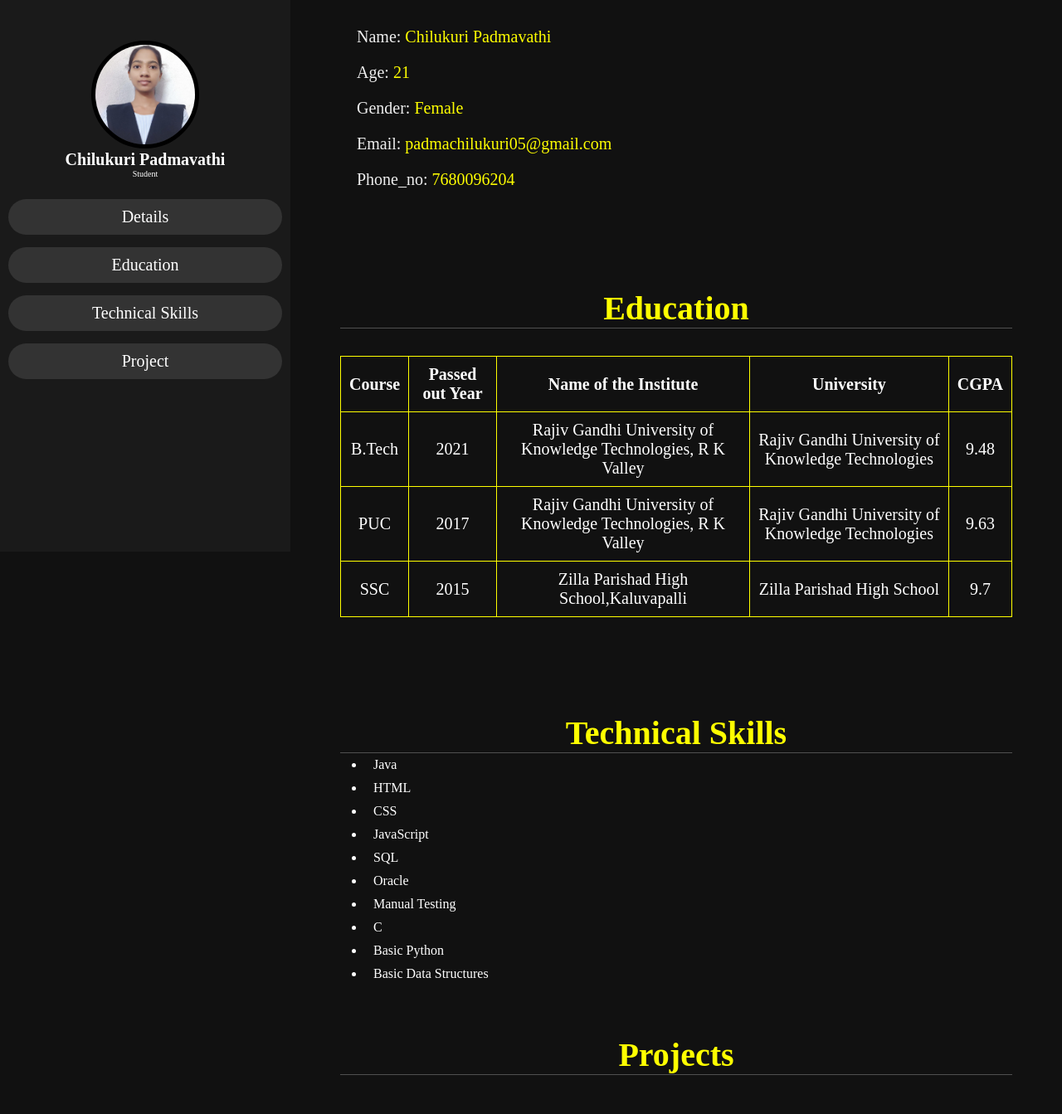
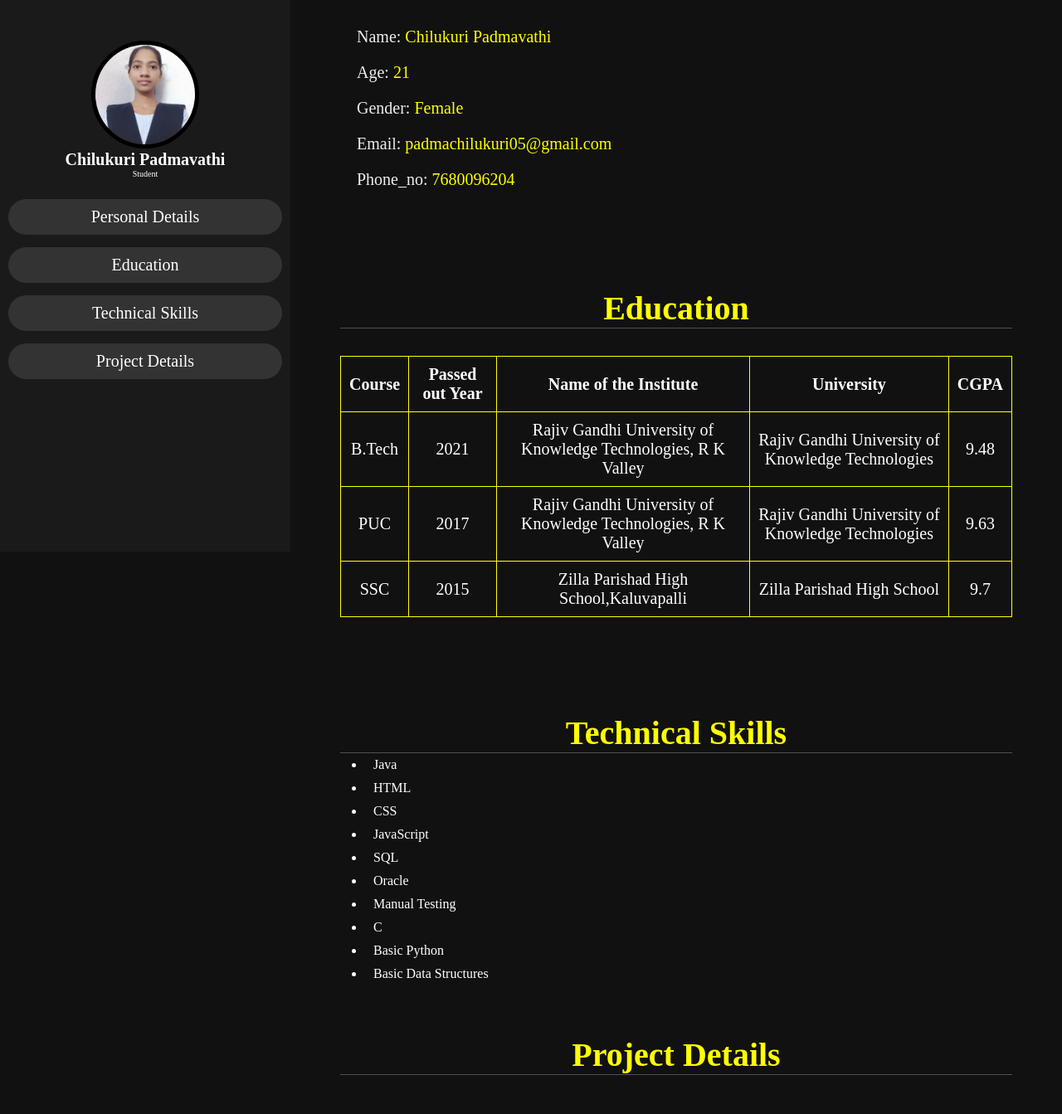
Before and after one commit to padmachilukuri/padma.github.io, a plain HTML site: page index.html in a window 1280 px wide. Shown: the part 135-1478 px from the top of the page at 83% size. Drawn offline with Linux system fonts and the light colour scheme.

Commit message:
index.html

```diff
--- a/index.html
+++ b/index.html
@@ -16,10 +16,10 @@
        </div>
        <nav class="nv">
           <ul>
-             <li><a href="#Details">Details</a></li>
+             <li><a href="#Details">Personal Details</a></li>
              <li><a href="#Education">Education</a></li>
              <li><a href="#Technical Skills">Technical Skills</a></li>
-             <li><a href="#Project">Project</a></li>
+             <li><a href="#Project">Project Details</a></li>
           </ul>
        </nav>
     </header>
@@ -87,7 +87,7 @@
 </div>
 </section>
 <section class="Project" id="Project">
-    <h1 class="heading"><span>Projects</span></h1>
+    <h1 class="heading"><span>Project Details</span></h1>
     <div class="Row">
         <div class="det">
     <h3><span>Role: </span>Team Member</h3>
```
